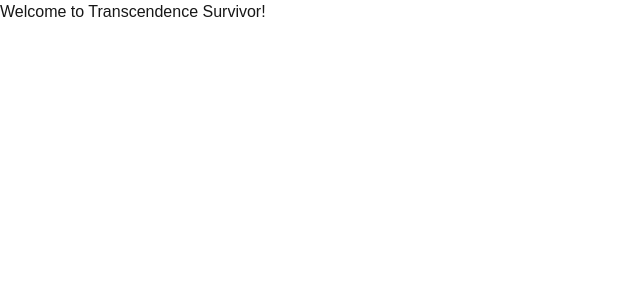
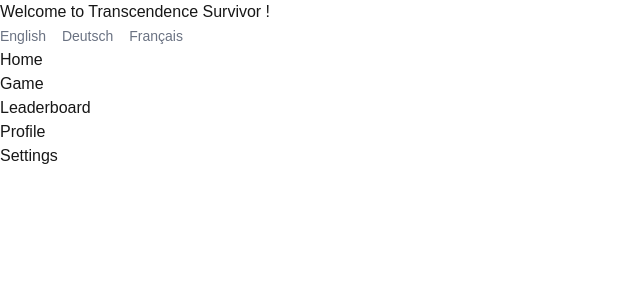
Before and after one commit to transcendence-survivors/frontend, a Next.js app: page /en in a window 1280 px wide. Shown: the top 300 px of the page, without its empty margins (0-640 px from the left). Built offline with nearby package versions, Linux system fonts and the light colour scheme.

Commit message:
CREATE I18nLink component ADD typesafe security

```diff
--- /dev/null
+++ b/src/app/[locale]/(client)/game/page.tsx
@@ -0,0 +1,15 @@
+import Nav from "@/components/customs/Nav";
+import LocaleSwitcher from "@/components/customs/LocaleSwitcher";
+
+export default async function Page() {
+
+	return (
+		<main>
+			<h1>Game</h1>
+			<br /><br />
+			<Nav />
+
+			<LocaleSwitcher path="game" />
+		</main>
+	);
+}
--- a/src/app/[locale]/(client)/page.tsx
+++ b/src/app/[locale]/(client)/page.tsx
@@ -1,4 +1,6 @@
 import { getTranslations } from "next-intl/server";
+import Nav from "@/components/customs/Nav";
+import LocaleSwitcher from "@/components/customs/LocaleSwitcher";
 
 
 export default async function Home() {
@@ -7,6 +9,8 @@ export default async function Home() {
 	return (
 		<main>
 			<h1>{t('welcome')}</h1>
+			<LocaleSwitcher path={"home"} />
+			<Nav />
 		</main>
 	);
 }
--- /dev/null
+++ b/src/components/customs/I18nLink.tsx
@@ -0,0 +1,29 @@
+import type { ReactNode, ComponentProps } from 'react';
+import { Link } from '@/i18n/navigation';
+import { getPath, type RouteKey, type Locale } from '@/i18n/routing';
+
+type LinkProps = ComponentProps<typeof Link>;
+
+
+type I18nLinkProps = Omit<LinkProps, 'href'> & {
+	href: RouteKey;
+	locale?: Locale;
+	children: Readonly<ReactNode>;
+};
+
+
+export const I18nLink = ({
+	href,
+	locale,
+	children,
+	...rest
+}: I18nLinkProps) => {
+	return (
+		<Link href={getPath(href) as LinkProps['href']} locale={locale} {...rest}>
+			{children}
+		</Link>
+	);
+}
+
+
+export default I18nLink;
--- /dev/null
+++ b/src/components/customs/LocaleSwitcher.tsx
@@ -0,0 +1,32 @@
+import I18nLink from '@/components/customs/I18nLink';
+import { Locale, RouteKey } from '@/i18n/routing';
+
+interface Props extends React.HTMLAttributes<HTMLUListElement> {
+	path: RouteKey
+}
+
+
+type LinkMap = Record<Locale, string>;
+const linkMap: LinkMap = {
+	en: 'English',
+	de: 'Deutsch',
+	fr: 'Français'
+};
+
+
+const LocaleSwitcher = ({ path, ...props }: Props) => {
+	return (
+		<ul className="flex gap-x-4" {...props} >
+			{Object.entries(linkMap).map(([locale, label]) => (
+				<li key={locale}>
+					<I18nLink href={path} locale={locale as Locale}
+						className="text-sm font-medium text-gray-500 hover:text-gray-700">
+						{label}
+					</I18nLink>
+				</li>
+			))}
+		</ul>
+	);
+}
+
+export default LocaleSwitcher;
--- /dev/null
+++ b/src/components/customs/Nav.tsx
@@ -0,0 +1,38 @@
+import { Link } from "@/i18n/navigation";
+import { getRoute, RouteKey } from "@/i18n/routing";
+import { useTranslations } from "next-intl";
+
+interface NavLink {
+	key: RouteKey;
+	labelKey: string;
+}
+
+const navLinks: NavLink[] = [
+	{ key: 'home', labelKey: 'home' },
+	{ key: 'game', labelKey: 'game' },
+	{ key: 'leaderboard', labelKey: 'leaderboard' },
+	{ key: 'profile', labelKey: 'profile' },
+	{ key: 'settings', labelKey: 'settings' },
+];
+
+interface NavProps extends React.HTMLAttributes<HTMLElement> {
+	className?: string;
+}
+
+const Nav = ({ ...props }: NavProps) => {
+	const t = useTranslations("nav");
+
+	return (
+		<nav {...props}>
+			<ul>
+				{navLinks.map((link) => (
+					<li key={link.key}>
+						<Link href={getRoute(link.key)}>{t(`${link.labelKey}`)}</Link>
+					</li>
+				))}
+			</ul>
+		</nav>
+	);
+}
+
+export default Nav;
--- a/src/i18n/navigation.ts
+++ b/src/i18n/navigation.ts
@@ -1,5 +1,5 @@
-import {createNavigation} from 'next-intl/navigation';
-import {routing} from './routing';
+import { createNavigation } from 'next-intl/navigation';
+import { routing } from './routing';
 
 export const {
 	Link,
--- a/src/i18n/routing.ts
+++ b/src/i18n/routing.ts
@@ -1,21 +1,70 @@
-import {defineRouting} from 'next-intl/routing';
+import { defineRouting } from 'next-intl/routing';
+
+export const locales = ['en', 'de', 'fr'] as const;
+export type Locale = (typeof locales)[number];
+
+export const defaultLocale: Locale = 'fr';
+
+export type RouteMap = Record<Locale, string>;
+
+export const routeMap = {
+	home: {
+		en: '/',
+		de: '/',
+		fr: '/',
+	},
+	game: {
+		en: '/game',
+		de: '/spiel',
+		fr: '/jeu',
+	},
+	leaderboard: {
+		en: '/leaderboard',
+		de: '/rangliste',
+		fr: '/classement',
+	},
+	profile: {
+		en: '/profile',
+		de: '/profil',
+		fr: '/profil',
+	},
+	settings: {
+		en: '/settings',
+		de: '/einstellungen',
+		fr: '/parametres',
+	}
+} satisfies Record<string, RouteMap>;
+
+export type RouteKey = keyof typeof routeMap;
+export type CanonicalHref = typeof routeMap[RouteKey]['en'];
+
+export const getRoute = <
+	K extends RouteKey,
+	L extends Locale = typeof defaultLocale
+>(
+	key: K,
+	locale: L = defaultLocale as L
+): typeof routeMap[K][L] => {
+	return routeMap[key][locale];
+};
+
+export const getPath = (key: RouteKey): CanonicalHref => {
+	return routeMap[key].en;
+};
+
+
+
+const pathnames: Record<string, RouteMap> = Object.fromEntries(
+	Object.values(routeMap).map((value) => [
+		value.en,
+		value,
+	])
+);
 
 export const routing = defineRouting({
-  locales: ['fr', 'en'],
-  defaultLocale: 'fr',
-  localePrefix: {
-	mode: 'always',
-	prefixes: {
-		'en-US': '/us',
-		'de-AT': '/eu/at'
+	locales,
+	defaultLocale,
+	pathnames: {
+		...pathnames,
 	}
-  },
-  pathnames: {
-	'/': {
-	  en: '/home',
-	  de: '/startseite',
-	  zh: '/主页',
-	  fr: '/accueil'
-	}
-  }
 });
--- /dev/null
+++ b/src/messages/de/common.json
@@ -0,0 +1,20 @@
+{
+	"nav": {
+		"home": "Startseite",
+		"game": "Spiel",
+		"leaderboard": "Bestenliste",
+		"profile": "Profil",
+		"settings": "Einstellungen",
+		"logout": "Abmelden"
+	},
+	"home": {
+		"welcome": "Willkommen bei Transcendence Survivor!"
+	},
+	"locale": {
+		"en": "English",
+		"fr": "Français",
+		"de": "Deutsch",
+		"zh": "中文",
+		"da": "Dansk"
+	}
+}
--- a/src/messages/en/common.json
+++ b/src/messages/en/common.json
@@ -8,6 +8,13 @@
 		"logout": "Logout"
 	},
 	"home": {
-		"welcome": "Welcome to Transcendence Survivor!"
+		"welcome": "Welcome to Transcendence Survivor !"
+	},
+	"locale": {
+		"en": "English",
+		"fr": "Français",
+		"de": "Deutsch",
+		"zh": "中文",
+		"da": "Dansk"
 	}
 }
--- a/src/messages/fr/common.json
+++ b/src/messages/fr/common.json
@@ -9,5 +9,12 @@
 	},
 	"home": {
 		"welcome": "Bienvenue sur Transcendence Survivor !"
+	},
+	"locale": {
+		"en": "English",
+		"fr": "Français",
+		"de": "Deutsch",
+		"zh": "中文",
+		"da": "Dansk"
 	}
 }
```
Also changed, not shown: 1 other file (tests, documents, lock files or other folders).
